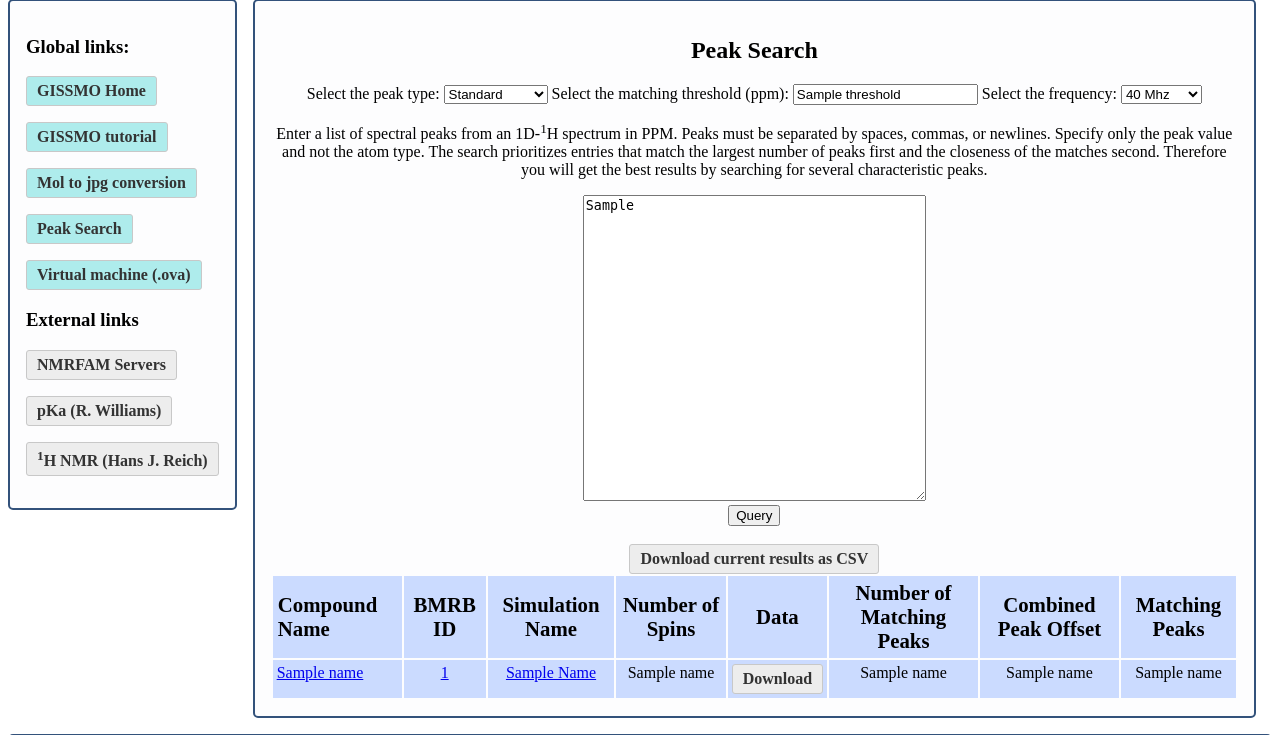
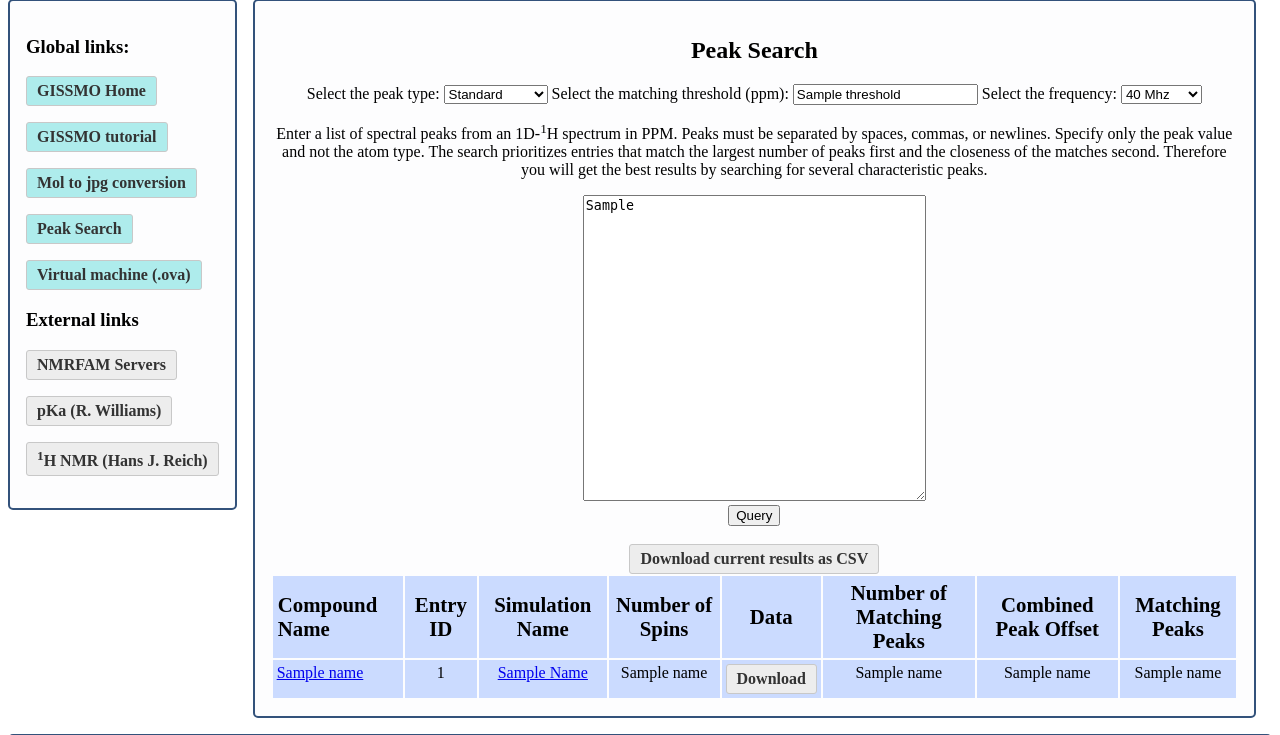
Before and after one commit to bmrb-io/gissmo, a Flask app: template templates/search_result.html in a window 1280 px wide. Shown: the part 125-860 px from the top of the page. Run offline with Flask 2, Linux system fonts and the light colour scheme; the template is opened without the code that fills it: most values are stand-ins (such as "Sample title", 1, 10 or a date in 2020); some libraries are stand-ins or nearby versions.

Commit message:
Update peak search now that maybridge is there.

```diff
--- a/templates/search_result.html
+++ b/templates/search_result.html
@@ -150,7 +150,7 @@ $(document).ready(function () {
                 <thead>
                     <tr>
                         <th class="left_align">Compound Name</th>
-                        <th>BMRB ID</th>
+                        <th>Entry ID</th>
                         <th>Simulation Name</th>
                         <th>Number of Spins</th>
                         <th class="download">Data</th>
@@ -168,7 +168,7 @@ $(document).ready(function () {
                     <tr id="{{ letter }}">{% else %}
                     <tr>{%- endif -%}
                        {% if loop.first %}<td rowspan="{{ entry|length }}" class="left_align"><a href="/entry/{{ simulation[0] }}" alt="{{ simulation[5] }}" title="{{ simulation[5] }}" target="_blank">{{ simulation[1] }}</a></td>{% endif %}
-                       {% if loop.first %}<td rowspan="{{ entry|length }}"><a href="http://www.bmrb.wisc.edu/metabolomics/mol_summary/show_data.php?id={{ simulation[0] }}" target="_blank">{{ simulation[0] }}</a></td>{% endif %}
+                       {% if loop.first %}<td rowspan="{{ entry|length }}"><a {% if 'bmse' in simulation[0] %}href="http://www.bmrb.wisc.edu/metabolomics/mol_summary/show_data.php?id={{ simulation[0] }}" target="_blank"{% endif %}>{% if 'bmse' in simulation[0] %}BMRB {% endif %}{{ simulation[0] }}</a></td>{% endif %}
                        <td><a href="/entry/{{ simulation[0] }}/{{ simulation[3] }}" target="_blank">{{ simulation[3].title() }}</a></td>
                        <td>{{ simulation[4] }}</td>
                        <td class="download"><a class="fake_button" href="/entry/{{ simulation[0] }}/{{ simulation[3] }}/zip">Download</a></td>
```
